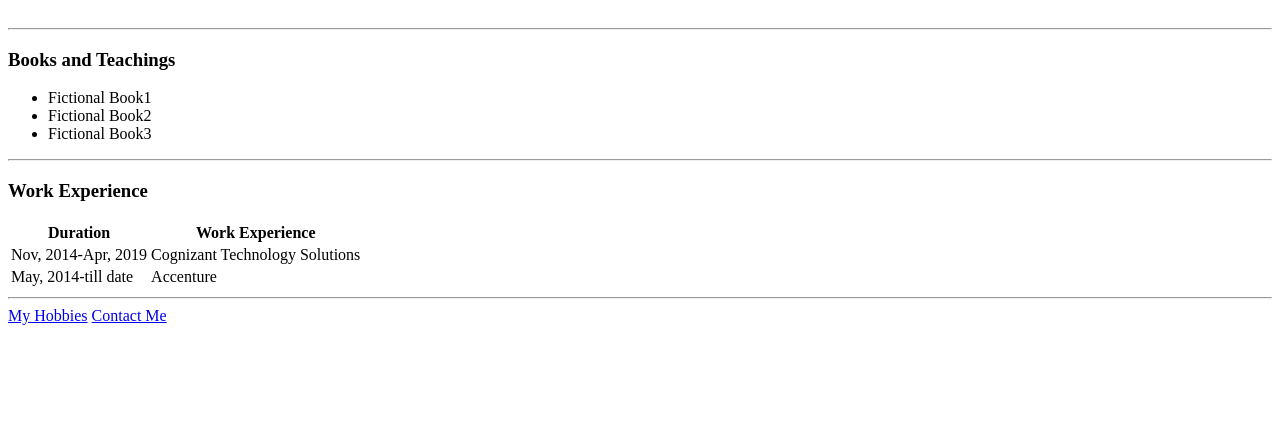
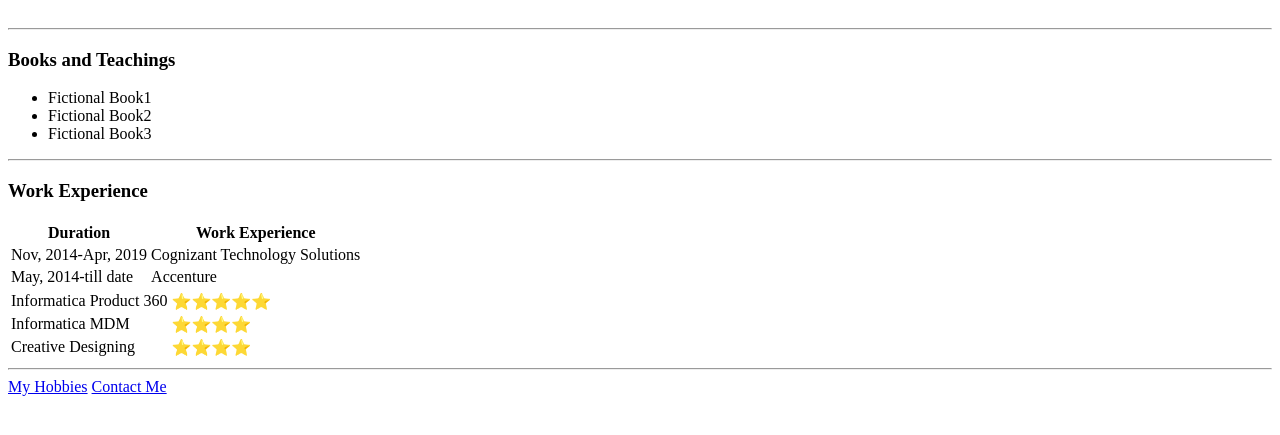
Before and after one commit to abhinav2uin/cv, a plain HTML site: page index.html in a window 1280 px wide. Shown: the part 195-630 px from the top of the page. Drawn offline with Linux system fonts and the light colour scheme.

Commit message:
adding skills

```diff
--- a/index.html
+++ b/index.html
@@ -40,6 +40,20 @@
         </tr>
       </tbody>
     </table>
+    <table>
+      <tr>
+        <td>Informatica Product 360</td>
+        <td>⭐⭐⭐⭐⭐</td>
+      </tr>
+      <tr>
+        <td>Informatica MDM</td>
+        <td>⭐⭐⭐⭐</td>
+      </tr>
+      <tr>
+        <td>Creative Designing</td>
+        <td>⭐⭐⭐⭐</td>
+      </tr>
+    </table>
     <hr>
     <a href="myHobbies.html">My Hobbies</a>
     <a href="ContactMe.html">Contact Me</a>
```
